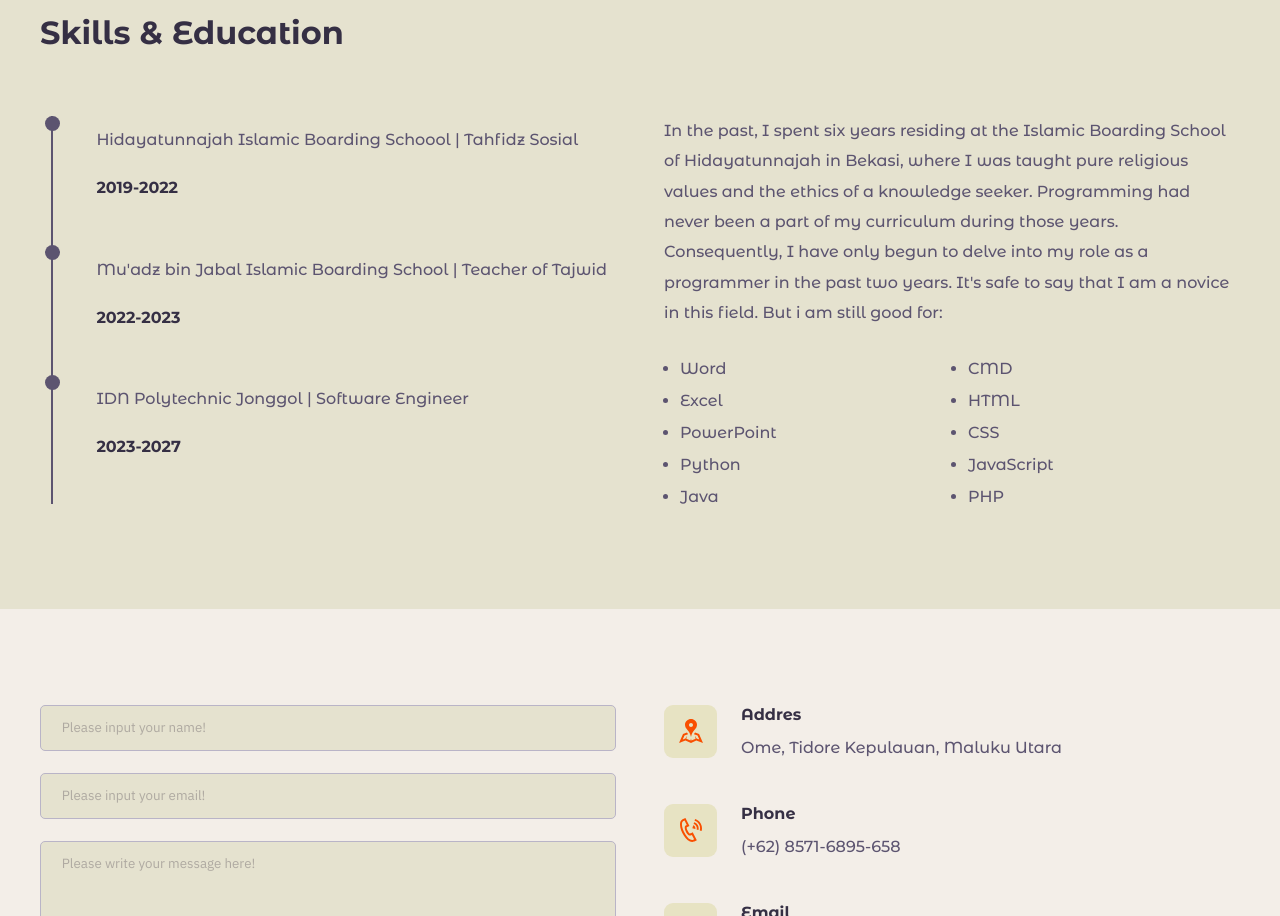
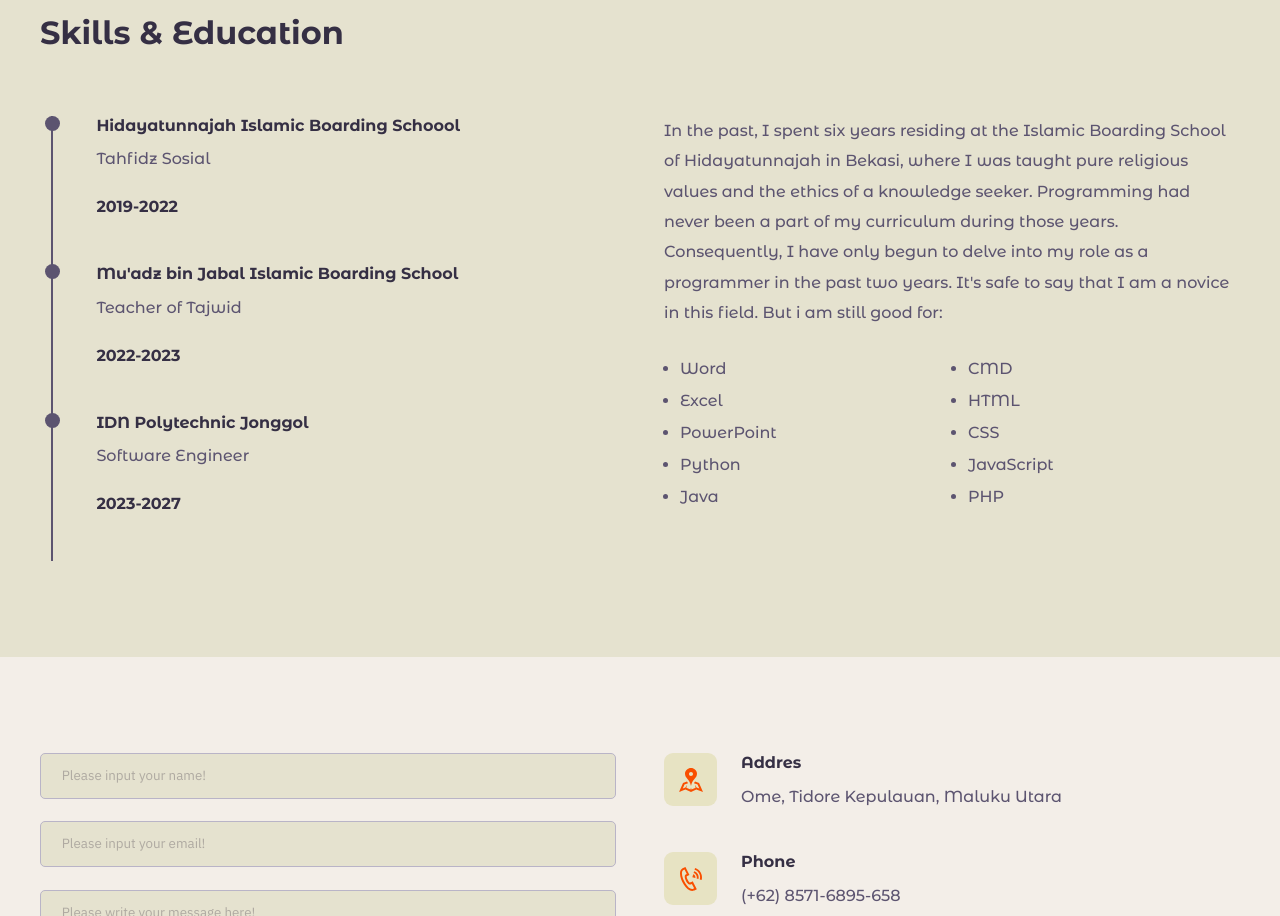
Before and after one commit to numen111104/portfolioNumen, a plain HTML site: page index.html in a window 1280 px wide. Shown: the part 2544-3460 px from the top of the page. Drawn offline with Linux system fonts and the light colour scheme; a web font is replaced by a local one.

Commit message:
fix the bug

```diff
--- a/index.html
+++ b/index.html
@@ -297,8 +297,8 @@
                 <div></div>
               </div>
               <div class="education-info">
-                <h4 class="education-title"></h4>
-                <p>Hidayatunnajah Islamic Boarding Schoool | Tahfidz Sosial</p>
+                <h4 class="education-title">Hidayatunnajah Islamic Boarding Schoool</h4>
+                <p>Tahfidz Sosial</p>
                 <h4 class="education-years">2019-2022</h4>
               </div>
             </div>
@@ -310,9 +310,9 @@
                 <div></div>
               </div>
               <div class="education-info">
-                <h4 class="education-title"></h4>
+                <h4 class="education-title">Mu'adz bin Jabal Islamic Boarding School</h4>
                 <p>
-                  Mu'adz bin Jabal Islamic Boarding School | Teacher of Tajwid
+                  Teacher of Tajwid
                 </p>
                 <h4 class="education-years">2022-2023</h4>
               </div>
@@ -325,8 +325,8 @@
                 <div></div>
               </div>
               <div class="education-info">
-                <h4 class="education-title"></h4>
-                <p>IDN Polytechnic Jonggol | Software Engineer</p>
+                <h4 class="education-title">IDN Polytechnic Jonggol</h4>
+                <p>Software Engineer</p>
                 <h4 class="education-years">2023-2027</h4>
               </div>
             </div>
```
